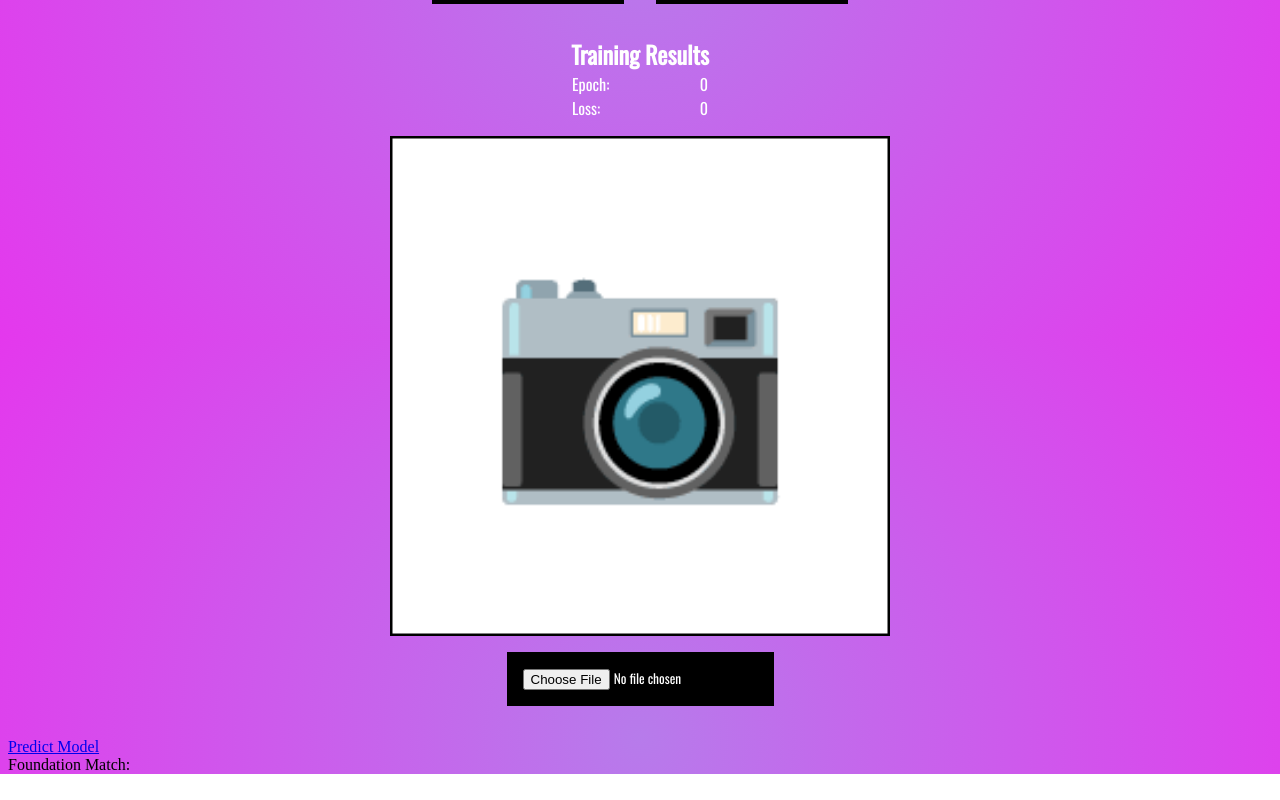
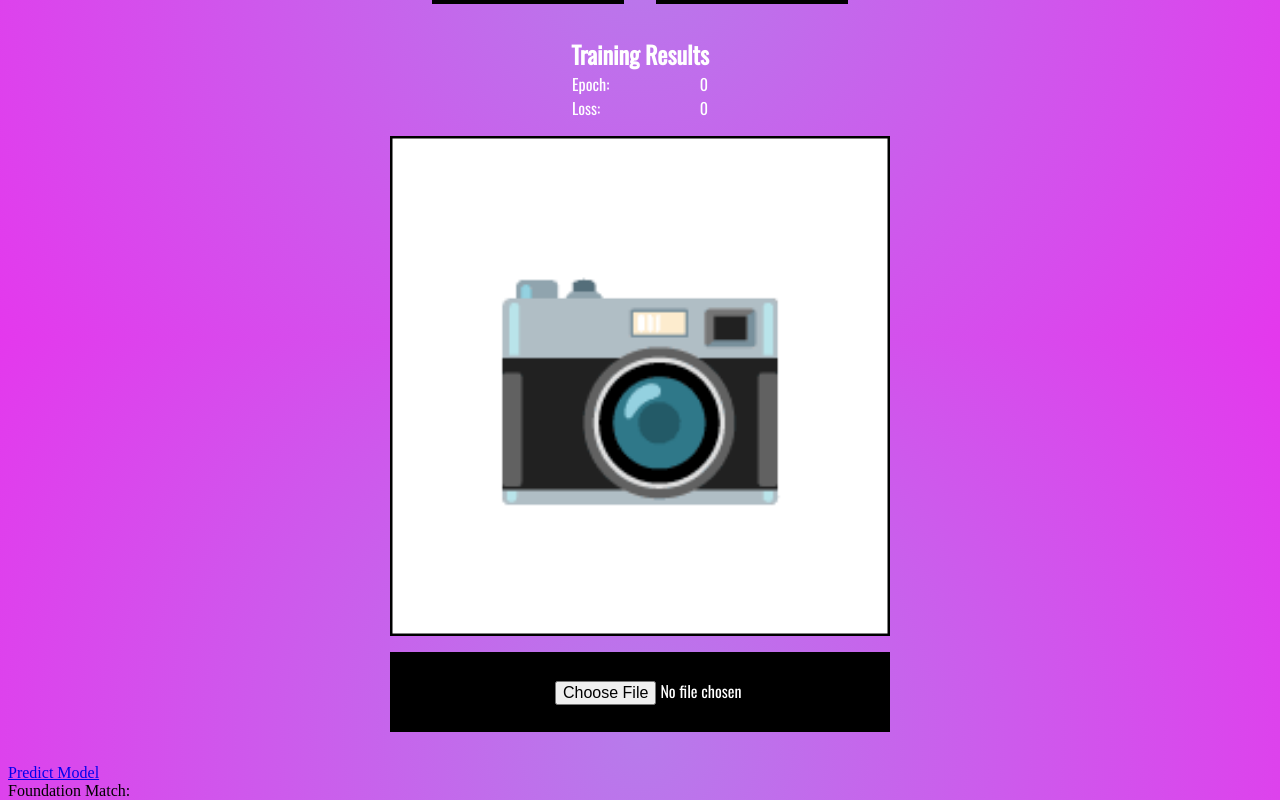
Before and after one commit to KaylaKremer/TensorShade, a React (Vite) app: page / in a window 1280 px wide. Shown: the part 463-1263 px from the top of the page. Before the commit the page ends 1237 px from the top, so only its background shows below. Built offline with nearby package versions, Linux system fonts and the light colour scheme.

Commit message:
Style upload button

```diff
--- a/components/Upload.js
+++ b/components/Upload.js
@@ -49,7 +49,9 @@ class Upload extends Component {
         return (
             <div className="upload">
                 <canvas width={500} height={500} ref={this.canvas} className="canvas"></canvas>
-                <input type="file" className="upload-button" onChange={evt => this.uploadImage(evt)} />
+                <div className="upload-button-container">
+                    <input type="file" className="upload-button" onChange={evt => this.uploadImage(evt)} />
+                </div>
             </div>
         );
     }
--- a/scss/upload.scss
+++ b/scss/upload.scss
@@ -7,29 +7,51 @@
     .canvas {
         margin: 3px solid #000;
     }
-    .upload-button {
-        color: #fff;
+    // .upload {
+    //     color: #fff;
+    //     background-color: #000;
+    //     font-family: 'Oswald', sans-serif;
+    //     padding: 1rem;
+    //     text-decoration: none;
+    //     margin: 1rem;
+    //     &:hover {
+    //         text-decoration: underline;
+    //         cursor: pointer;
+    //     }
+    //     &.disabled {
+    //         background-color: #888;
+    //     }
+    //     &.disabled:hover {
+    //         text-decoration: none;
+    //         cursor: not-allowed;
+    //     }
+    // }
+    // input[type="file"] {
+    //     display: flex !important;
+    //     justify-content: center !important;
+    //     align-items: center !important;
+    //     text-align: center !important;
+    // }
+    .upload-button-container {
+        display: flex;
+        align-items: center;
+        margin: 1rem;
         background-color: #000;
-        font-family: 'Oswald', sans-serif;
         padding: 1rem;
         text-decoration: none;
-        margin: 1rem;
-        &:hover {
-            text-decoration: underline;
-            cursor: pointer;
-        }
-        &.disabled {
-            background-color: #888;
-        }
-        &.disabled:hover {
-            text-decoration: none;
-            cursor: not-allowed;
+        width: calc(500px - 2rem);
+        height: 3rem;
+        .upload-button {
+            font-size: 1rem !important;
+            font-family: "Oswald", sans-serif;
+            color: #fff;
+            width: 100%;
+            display: flex;
+            align-items: center;
+            justify-content: center;
+            padding-left: calc((500px - 2rem)/4 + 2rem);
+            padding-right: calc((500px - 2rem)/4);
+            text-align: center;
         }
     }
-    input[type="file"] {
-        display: flex !important;
-        justify-content: center !important;
-        align-items: center !important;
-        text-align: center !important;
-    }
 }
```
